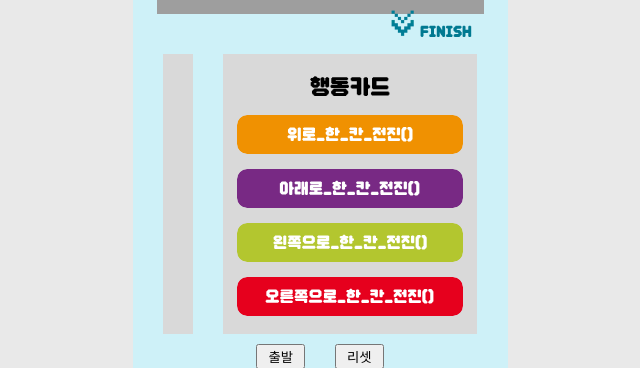
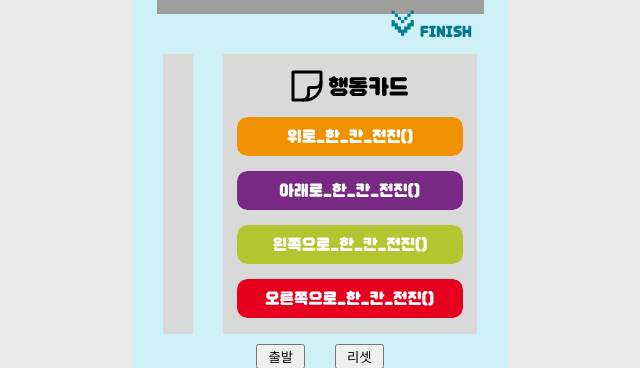
Before and after one commit to Lee-Sunho/SSUMC_MAZE, a Next.js app: page /play in a window 1280 px wide. Shown: the part 362-730 px from the top of the page, without its empty margins (320-960 px from the left). Built offline with nearby package versions, Linux system fonts and the light colour scheme; grey boxes are pictures that could not be loaded.

Commit message:
style: 행동 카드 리스트 이미지 추가

```diff
--- a/app/components/ControlBox.tsx
+++ b/app/components/ControlBox.tsx
@@ -38,7 +38,8 @@ const ControlBox = () => {
     <div className="controlArea">
       <div className="stack"></div>
       <div className="cardList">
-        <div>
+        <div className="textArea">
+          <img src="/assets/sticker.svg" />
           <span>행동카드</span>
         </div>
         <ActionCard onClick={push} action={ACTION.UP} />
--- a/app/play/style.css
+++ b/app/play/style.css
@@ -110,9 +110,11 @@
 
 .cardList > div {
   display: flex;
+  align-items: center;
   font-family: "DNFBitBitOTF";
   font-size: 25px;
   font-weight: 400;
+  gap: 5px;
 }
 
 .actionCard {
```
Also changed, not shown: public/assets/sticker.svg (added).
